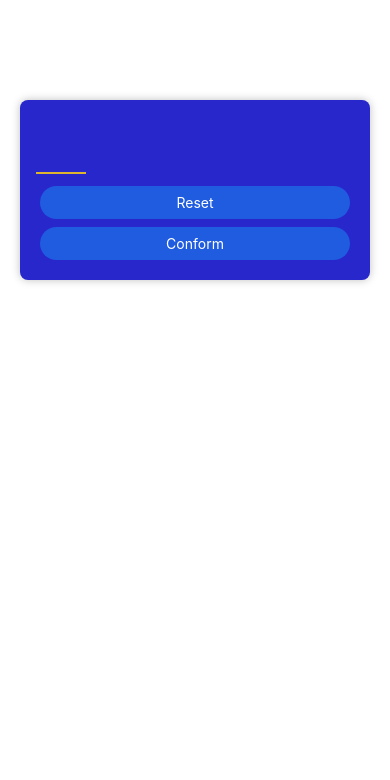
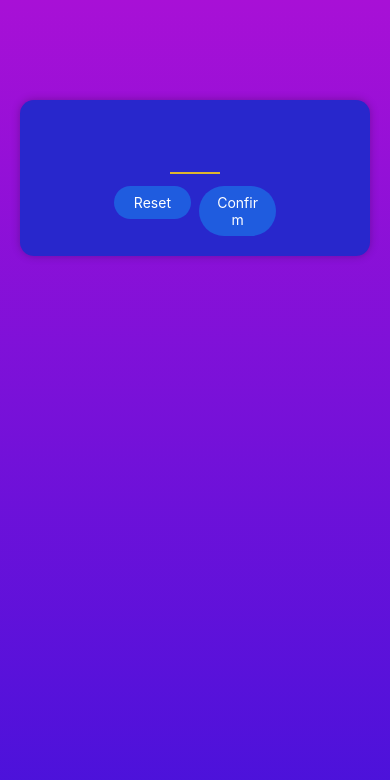
Before and after one commit to Midhunx01/numberGusserGame, a React Native app: screen / in a window 390 px wide. Shown: the top 780 px of the page. Built offline with nearby package versions, Linux system fonts and the light colour scheme.

Commit message:
Completed StartScreen And Successfully Added Validation For The TextInput

```diff
--- a/App.js
+++ b/App.js
@@ -1,14 +1,23 @@
-import { StyleSheet, Text, View } from 'react-native';
+import { StyleSheet,  } from 'react-native';
+import { LinearGradient } from 'expo-linear-gradient';
+
 import StartScreen from './screens/StartScreen';
 
 
 export default function App() {
   return (
+    <LinearGradient colors={['#A810D6', '#4512DB']} style={styles.rootContainer} >
 
-    <StartScreen></StartScreen>
+      <StartScreen />
+    </LinearGradient>
+
   );
 }
 
 const styles = StyleSheet.create({
+  rootContainer: {
+    flex: 1,
+  },
+
 
 });
--- a/components/PrimaryButton.js
+++ b/components/PrimaryButton.js
@@ -5,11 +5,11 @@ function onPressHandler() {
     console.log("Button Pressed");
 }
 
-function PrimaryButton({ children }) {
+function PrimaryButton({ children, onPress }) {
     return (
         <View style={styles.buttonOuterContainer}>
             <Pressable style={({ pressed }) => pressed ? [styles.buttonInnerContainer, styles.pressed] : styles.buttonInnerContainer}
-                onPress={onPressHandler}
+                onPress={onPress}
                 android_ripple={{ color: '#2827CC' }}>
                 <Text style={styles.buttonText}>{children}</Text>
             </Pressable>
--- a/package.json
+++ b/package.json
@@ -12,7 +12,8 @@
     "expo": "~47.0.12",
     "expo-status-bar": "~1.4.2",
     "react": "18.1.0",
-    "react-native": "0.70.5"
+    "react-native": "0.70.5",
+    "expo-linear-gradient": "~12.0.1"
   },
   "devDependencies": {
     "@babel/core": "^7.12.9"
--- a/screens/StartScreen.js
+++ b/screens/StartScreen.js
@@ -1,13 +1,45 @@
-import { View, TextInput, StyleSheet } from 'react-native';
+import { useState } from 'react';
+import { View, TextInput, StyleSheet, Alert } from 'react-native';
+
+
 import PrimaryButton from '../components/PrimaryButton';
 
 
 function StartScreen() {
+
+    const [enteredNumber, setEnteredNumber] = useState('');
+
+    function numberInputHandler(enteredText) {
+        setEnteredNumber(enteredText)
+    };
+
+    function confirmInputHandler() {
+        const choosenNumber = parseInt(enteredNumber);
+
+        if (isNaN(choosenNumber) || choosenNumber <= 0 || choosenNumber > 99) {
+            Alert.alert('Invalid Number','Enter a number less than 99 and greater than 0', [{ text: 'Okay', style: 'destructive', onPress: resetInputHandler }]);
+            return;
+
+        }
+    }
+
+    function resetInputHandler() {
+        setEnteredNumber('');
+    }
+
     return (
         <View style={styles.inputContainer}>
-            <TextInput style={styles.textInput} maxLength={2} keyboardType={'number-pad'}/>
-            <PrimaryButton>Reset</PrimaryButton>
-            <PrimaryButton>Conform</PrimaryButton>
+            <TextInput style={styles.textInput} maxLength={2} keyboardType={'number-pad'} value={enteredNumber}
+                onChangeText={numberInputHandler} />
+            <View style={styles.buttonsContainer}>
+                <View style={styles.buttonContainer}>
+                    <PrimaryButton  onPress={resetInputHandler}>Reset</PrimaryButton>
+                </View>
+                <View style={styles.buttonContainer}>
+                    <PrimaryButton onPress={confirmInputHandler}>Confirm</PrimaryButton>
+                </View>
+            </View>
+
         </View>
     )
 
@@ -20,11 +52,14 @@ export default StartScreen;
 
 const styles = StyleSheet.create({
     inputContainer: {
+
+        justifyContent: 'center',
+        alignItems: 'center',
         marginTop: 100,
         marginHorizontal: 20,
         padding: 16,
         backgroundColor: '#2827CC',
-        borderRadius: 8,
+        borderRadius: 14,
         elevation: 4,
         shadowColor: 'black',
         shadowRadius: 8,
@@ -40,6 +75,12 @@ const styles = StyleSheet.create({
         borderBottomWidth: 2,
         color: '#ddb52f',
         marginVertical: 8,
-        textAlign: 'center'
+        textAlign: 'center',
+    },
+    buttonsContainer: {
+        flexDirection: 'row',
+    },
+    buttonContainer: {
+        flex: 1
     }
 })
```
Also changed, not shown: 2 other files (tests, documents, lock files or other folders).
